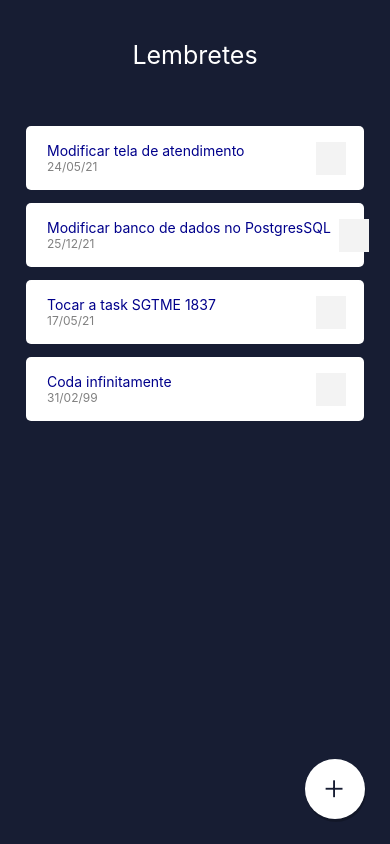
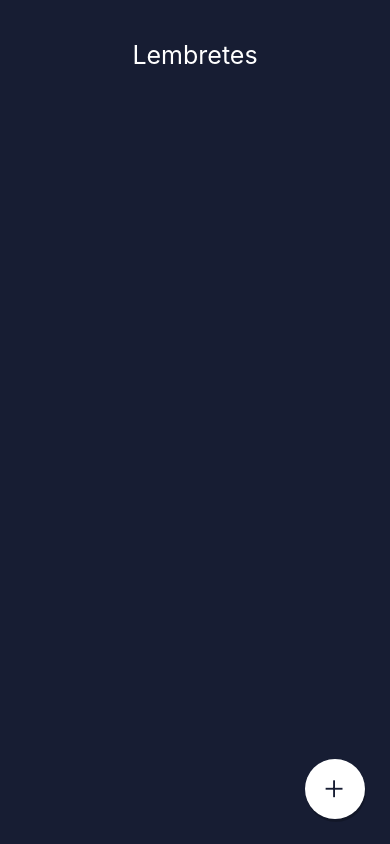
Before and after one commit to JonissonGomes/todoReact-Native, a React Native app: screen / in a window 390 px wide. Built offline with nearby package versions, Linux system fonts and the light colour scheme.

Commit message:
Criando funçao de adicionar task

```diff
--- a/App.js
+++ b/App.js
@@ -12,16 +12,26 @@ const AnimatedButton = Animatable.createAnimatableComponent(TouchableOpacity);
 export default function App() {
 
   /* Variaveis e funções */
-  const [task, setTask] = useState([
-    { key: 1, task: 'Modificar tela de atendimento', hour: '24/05/21' },
-    { key: 2, task: 'Modificar banco de dados no PostgresSQL', hour: '25/12/21' },
-    { key: 3, task: 'Tocar a task SGTME 1837', hour: '17/05/21' },
-    { key: 4, task: 'Coda infinitamente', hour: '31/02/99' },
-  ]);
+  const [task, setTask] = useState([]);
 
   const [openModal, setOpenModal] = useState(false);
   const [inputText, setInputText] = useState('');
 
+
+  function adicionarTaks() {
+    if (inputText === '') {
+      return;
+    }
+
+    const data = {
+      key: inputText,
+      task: inputText
+    }
+
+    setTask([...task, data]); /* Adiciona o item ao array */
+    setOpenModal(false)
+    setInputText('');
+  }
 
   /* View */
   return (
@@ -48,22 +58,24 @@ export default function App() {
             <Text style={styles.titulo}>Criar tarefa</Text>
           </View>
 
+          {/* Input */}
           <Animatable.View animation="fadeInUp" useNativeDriver>
             <Text style={styles.stepName}>Título</Text>
             <TextInput
-            style={styles.inputText}
-            value={inputText}
-            onChangeText={
-              (texto) => setInputText(texto)
-            }
+              style={styles.inputText}
+              value={inputText}
+              onChangeText={
+                (texto) => setInputText(texto)
+              }
             />
           </Animatable.View>
 
-
-          <TouchableOpacity style={styles.botaoFalso}>
+          {/* Botão de adicionar */}
+          <TouchableOpacity style={styles.botaoFalso} onPress={adicionarTaks}>
             <Text style={styles.textoBotao}>Adicionar</Text>
           </TouchableOpacity>
 
+          {/* Botão de voltar */}
           <TouchableOpacity style={styles.botaoFalso} onPress={() => setOpenModal(false)}>
             <Text style={styles.textoBotao}>Voltar</Text>
           </TouchableOpacity>
```
